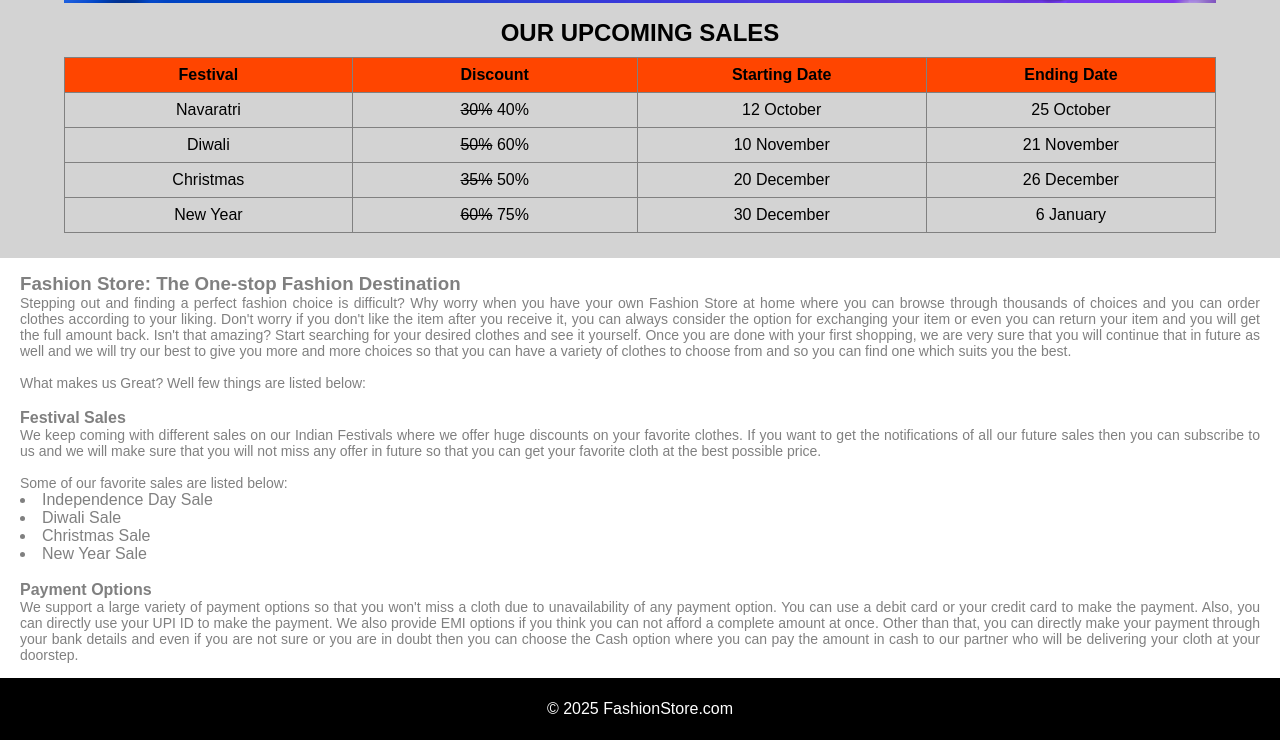
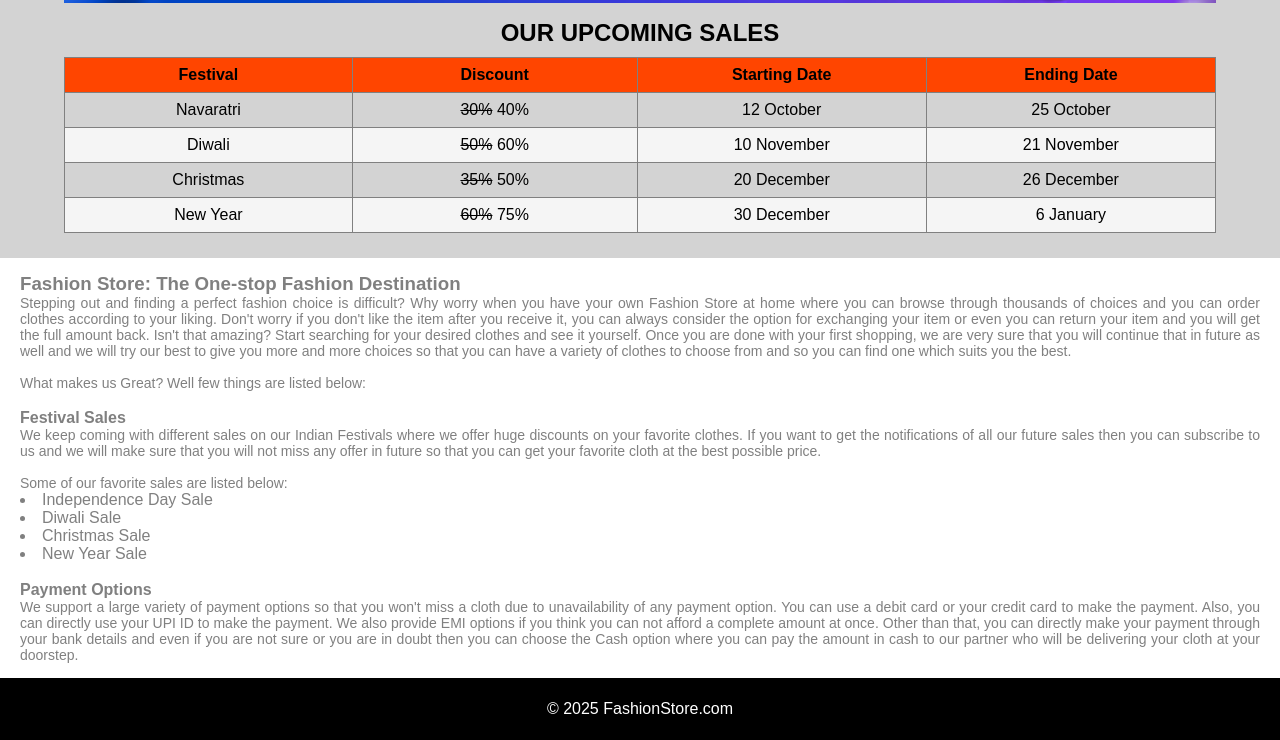
Before and after one commit to chandrashekhar-burde/fashion-store-offer-page, a plain HTML site: page index.html in a window 1280 px wide. Shown: the part 797-1537 px from the top of the page. Drawn offline with Linux system fonts and the light colour scheme.

Commit message:
Change style of table

```diff
--- a/style.css
+++ b/style.css
@@ -84,6 +84,10 @@ s {
     text-decoration: line-through;
 }
 
+table tbody tr:nth-of-type(even) {
+    background-color: whitesmoke;
+}
+
 .shopping-desc {
     padding: 0 20px;
     color: grey;
```
